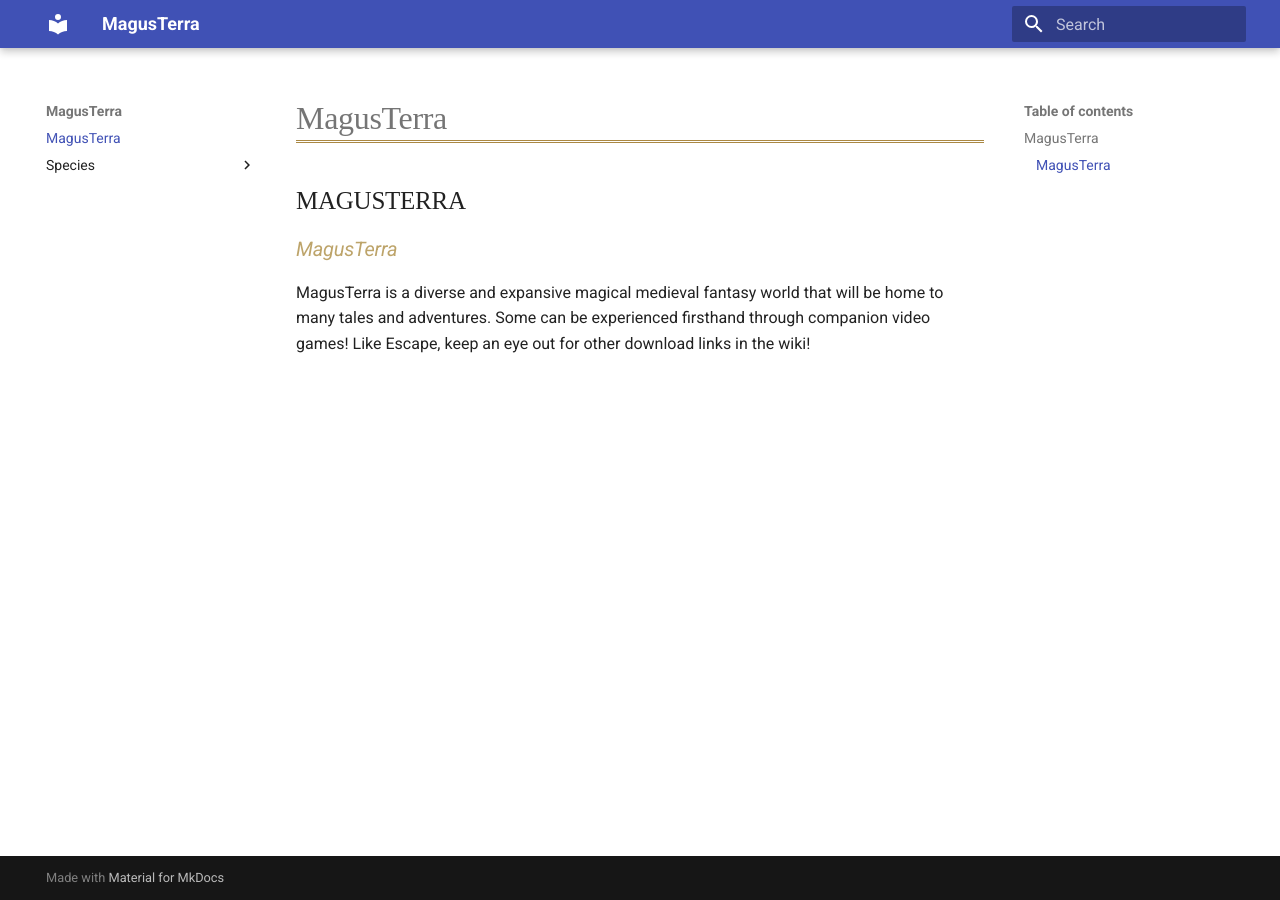
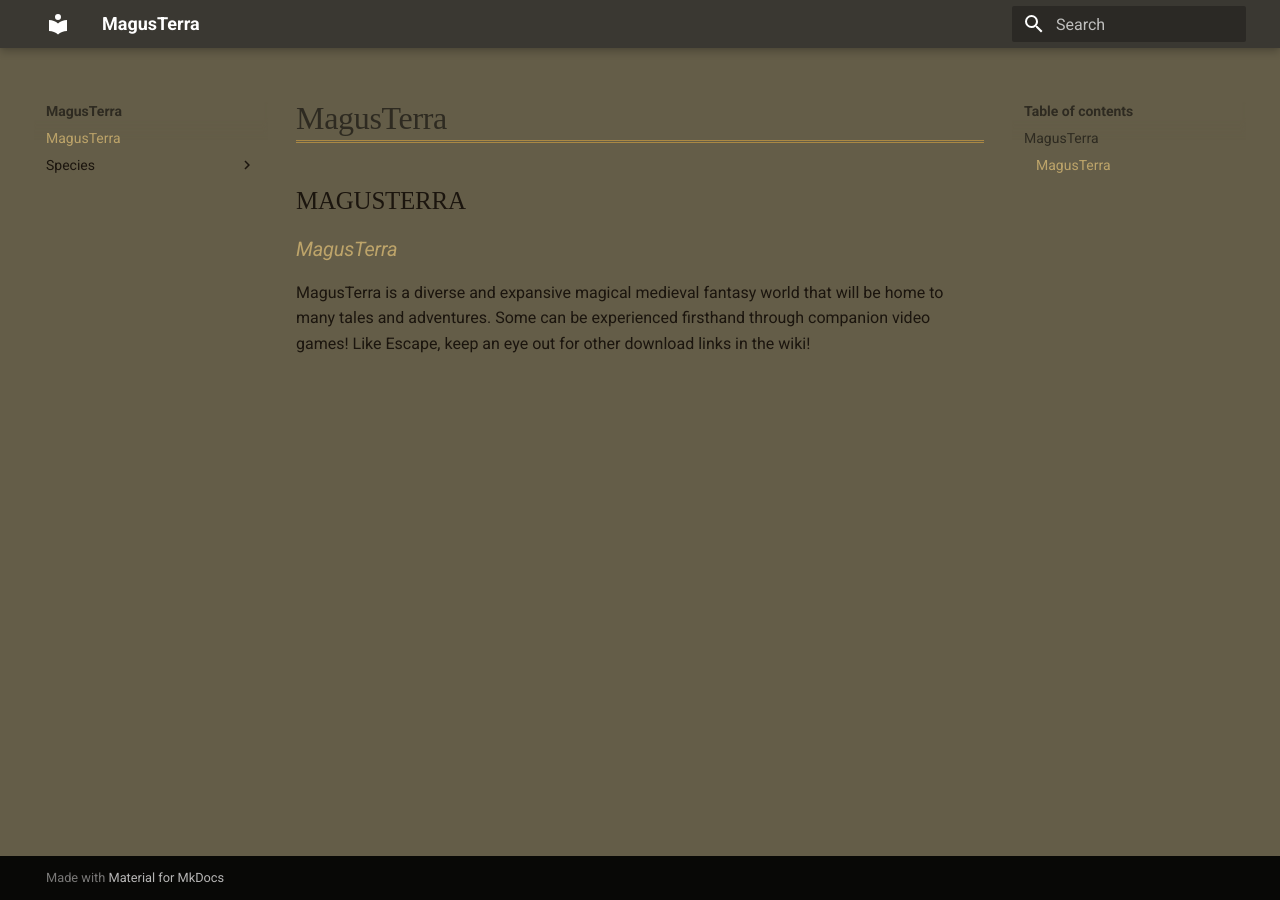
Before and after one commit to Martimellow/martimellow.github.io, an MkDocs documentation site: the page built from docs/index.md, in a window 1280 px wide. Built offline with MkDocs 1.6.1 and Material for MkDocs 9.7.7, drawn with Linux system fonts in a browser that asks for light colours.

Commit message:
gave the website a more parchemnt type style

```diff
--- a/docs/stylesheets/extra.css
+++ b/docs/stylesheets/extra.css
@@ -1,3 +1,10 @@
+:root {
+  --md-default-bg-color: #645d48;   /* overall background */
+  --md-default-fg-color: #1b150e;   /* default text color */
+  --md-typeset-a-color: #bda46a;    /* default selected color*/
+  --md-accent-fg-color: rgb(243, 235, 122);    /* default highlight color*/
+}
+
 h1 {
   font-family: "Cinzel", serif;
   letter-spacing: 0.08em;
@@ -14,3 +21,7 @@ h3 {
   font-style: italic;
   color: #bda46a;
 }
+
+.md-header {
+    background-color: #3a3832;
+}
```
